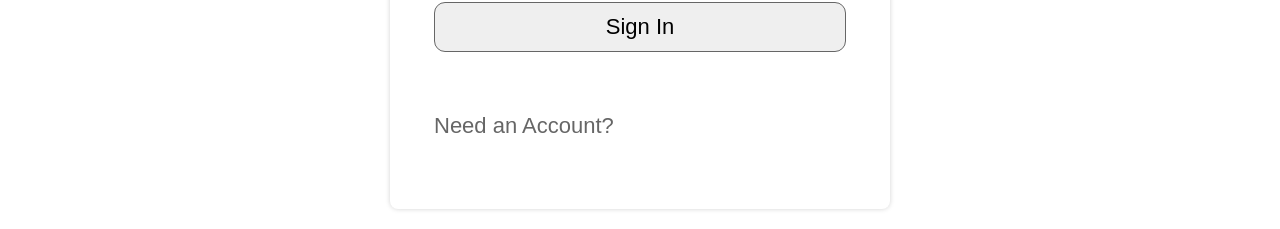
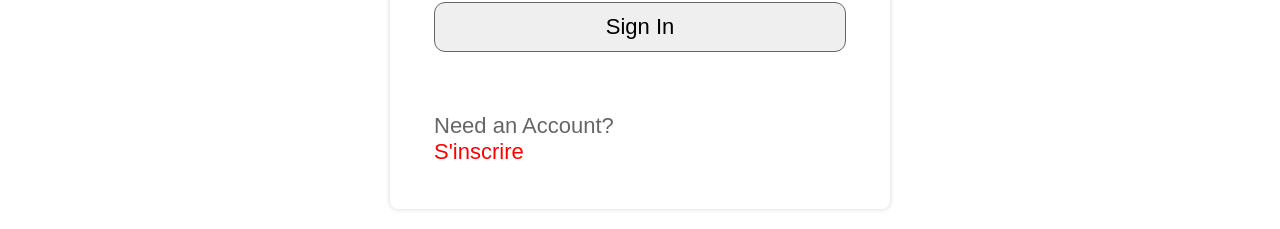
Before and after one commit to chloestephan/engineering-project, a React (Create React App) app in the folder client/: page /login in a window 1280 px wide. Shown: the part 1443-1672 px from the top of the page. Built offline with nearby package versions, Linux system fonts and the light colour scheme.

Commit message:
example color

```diff
--- a/client/src/components/main/login/Login.jsx
+++ b/client/src/components/main/login/Login.jsx
@@ -87,7 +87,7 @@ const Login = () => {
         Need an Account?
         <br />
         <span className="line">
-        <Link to="/register">S'inscrire</Link>
+        <Link to="/register"><p style={{color:"red"}}>S'inscrire</p></Link>
         </span>
       </p>
     </section>
```
